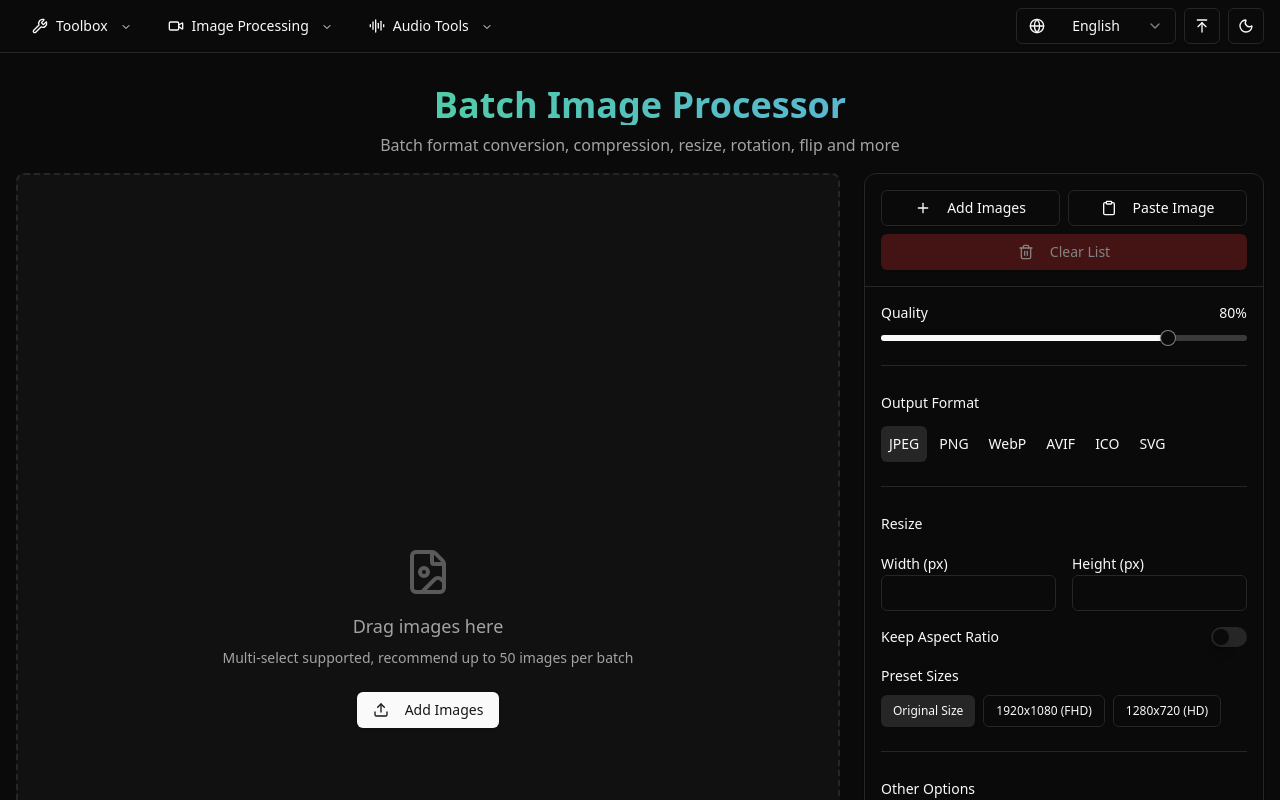
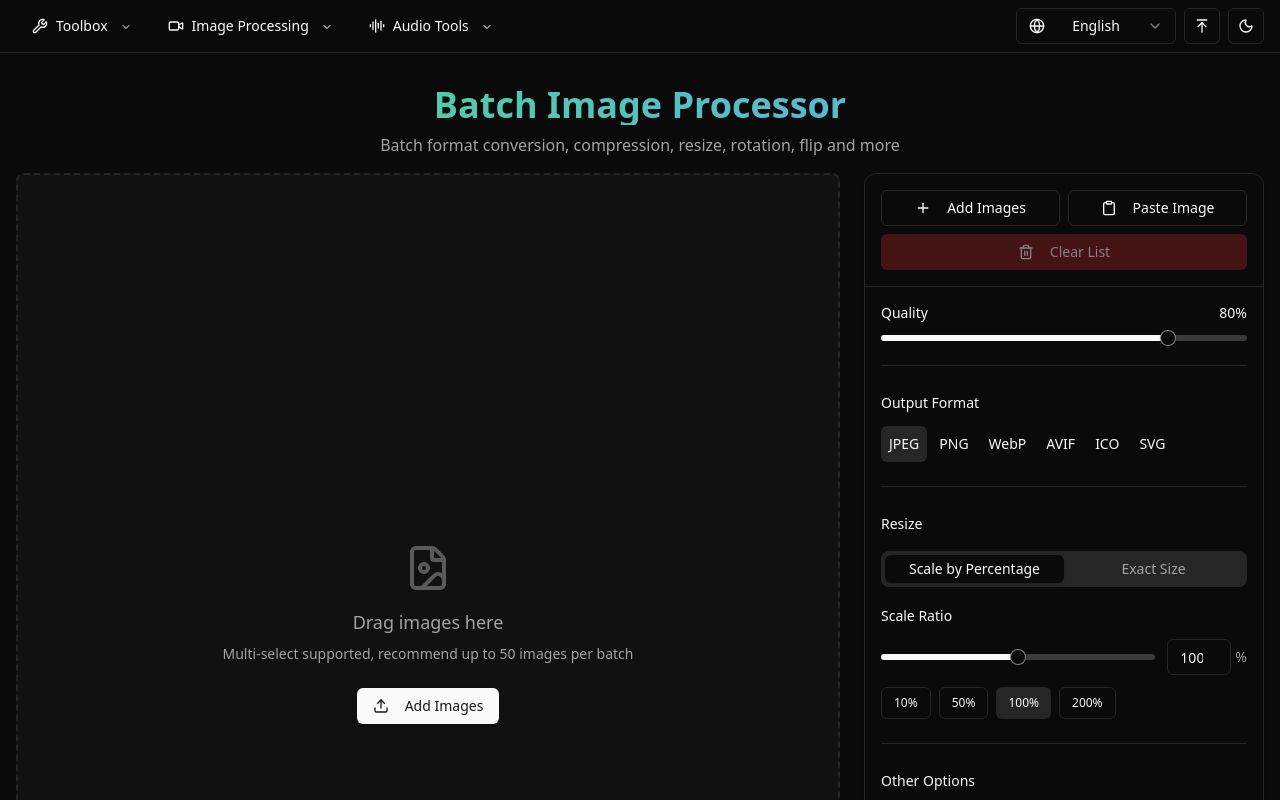
Before and after one commit to lxw15337674/bhwa233-web, a Next.js app: page /en/processor/batchimage in a window 1280 px wide. Shown: the top 800 px of the page. Built offline with nearby package versions, Linux system fonts and the light colour scheme.

Commit message:
feat: 添加图像处理的百分比缩放功能，更新相关组件和国际化支持

```diff
--- a/src/components/media-processor/batch/BatchControlPanel.tsx
+++ b/src/components/media-processor/batch/BatchControlPanel.tsx
@@ -197,7 +197,7 @@ export const BatchControlPanel: React.FC = () => {
             <div className="p-4 space-y-2 flex-shrink-0 bg-background rounded-b-lg">
                 <Button
                     onClick={isProcessing ? cancelProcessing : startProcessing}
-                    disabled={!hasPending && !isProcessing}
+                    disabled={tasks.length === 0}
                     className="w-full"
                     size="lg"
                     variant={isProcessing ? "destructive" : "default"}
--- a/src/components/media-processor/shared/ResizeControl.tsx
+++ b/src/components/media-processor/shared/ResizeControl.tsx
@@ -3,6 +3,8 @@ import { Label } from '@/components/ui/label';
 import { Switch } from '@/components/ui/switch';
 import { Input } from '@/components/ui/input';
 import { Button } from '@/components/ui/button';
+import { Slider } from '@/components/ui/slider';
+import { Tabs, TabsContent, TabsList, TabsTrigger } from '@/components/ui/tabs';
 import { ImageMetadata, ImageProcessingOptions } from '@/utils/imageProcessor';
 import { useTranslation } from '@/components/TranslationProvider';
 
@@ -21,6 +23,8 @@ export const ResizeControl: React.FC<ResizeControlProps> = ({
     const [currentWidth, setCurrentWidth] = useState(0);
     const [currentHeight, setCurrentHeight] = useState(0);
     const [keepAspectRatioState, setKeepAspectRatioState] = useState(false);
+    const [scalePercentage, setScalePercentage] = useState(100);
+    const [resizeMode, setResizeMode] = useState<'exact' | 'percentage'>(options.resizeMode || 'percentage');
 
     // Sync local state with options/metadata
     useEffect(() => {
@@ -40,7 +44,9 @@ export const ResizeControl: React.FC<ResizeControlProps> = ({
         if (options.targetWidth !== null) setCurrentWidth(options.targetWidth);
         if (options.targetHeight !== null) setCurrentHeight(options.targetHeight);
         if (options.keepAspectRatio !== undefined) setKeepAspectRatioState(options.keepAspectRatio);
-    }, [options.targetWidth, options.targetHeight, options.keepAspectRatio]);
+        if (options.scalePercentage !== undefined) setScalePercentage(options.scalePercentage);
+        if (options.resizeMode !== undefined) setResizeMode(options.resizeMode);
+    }, [options.targetWidth, options.targetHeight, options.keepAspectRatio, options.scalePercentage, options.resizeMode]);
 
 
     const handleWidthChange = useCallback((e: ChangeEvent<HTMLInputElement>) => {
@@ -88,10 +94,123 @@ export const ResizeControl: React.FC<ResizeControlProps> = ({
         return currentWidth === w && currentHeight === h;
     }, [currentWidth, currentHeight]);
 
+    // 处理百分比变化
+    const handlePercentageChange = useCallback((percentage: number) => {
+        setScalePercentage(percentage);
+
+        if (inputMetadata) {
+            // 单图模式：计算具体像素值
+            const newWidth = Math.round(inputMetadata.width * percentage / 100);
+            const newHeight = Math.round(inputMetadata.height * percentage / 100);
+            setCurrentWidth(newWidth);
+            setCurrentHeight(newHeight);
+            updateOptions({
+                targetWidth: newWidth,
+                targetHeight: newHeight,
+                scalePercentage: percentage,
+                resizeMode: 'percentage',
+                keepAspectRatio: true // 百分比模式天然保持宽高比
+            });
+        } else {
+            // 批量模式：只存储百分比
+            updateOptions({
+                scalePercentage: percentage,
+                resizeMode: 'percentage',
+                targetWidth: null,
+                targetHeight: null,
+                keepAspectRatio: true
+            });
+        }
+    }, [inputMetadata, updateOptions]);
+
+    // 切换resize模式
+    const handleModeChange = useCallback((mode: 'exact' | 'percentage') => {
+        setResizeMode(mode);
+        updateOptions({ resizeMode: mode });
+
+        if (mode === 'percentage' && inputMetadata) {
+            // 切换到百分比模式时，如果有设置的宽高，计算当前百分比
+            if (currentWidth > 0 && inputMetadata.width > 0) {
+                const calculatedPercentage = Math.round((currentWidth / inputMetadata.width) * 100);
+                setScalePercentage(calculatedPercentage);
+                updateOptions({ scalePercentage: calculatedPercentage });
+            } else {
+                // 否则默认100%
+                handlePercentageChange(100);
+            }
+        }
+    }, [inputMetadata, currentWidth, updateOptions, handlePercentageChange]);
+
     return (
         <div className="space-y-4">
             <Label>{t('imageProcessor.resize')}</Label>
 
+            <Tabs value={resizeMode} onValueChange={(value) => handleModeChange(value as 'exact' | 'percentage')}>
+                <TabsList className="grid w-full grid-cols-2">
+                    <TabsTrigger value="percentage">{t('imageProcessor.resizeTabPercentage')}</TabsTrigger>
+                    <TabsTrigger value="exact">{t('imageProcessor.resizeTabExact')}</TabsTrigger>
+                </TabsList>
+
+                {/* 百分比缩放 Tab */}
+                <TabsContent value="percentage" className="space-y-4 mt-4">
+                    <div className="space-y-3">
+                        <Label>{t('imageProcessor.scaleRatioLabel')}</Label>
+
+                        <div className="flex items-center gap-3">
+                            <Slider
+                                value={[scalePercentage]}
+                                onValueChange={(values) => handlePercentageChange(values[0])}
+                                min={1}
+                                max={200}
+                                step={1}
+                                className="flex-1"
+                            />
+                            <div className="flex items-center gap-1">
+                                <Input
+                                    id="percentage-input"
+                                    type="number"
+                                    value={scalePercentage}
+                                    onChange={(e) => {
+                                        const val = parseInt(e.target.value) || 1;
+                                        const clamped = Math.max(1, Math.min(200, val));
+                                        handlePercentageChange(clamped);
+                                    }}
+                                    min={1}
+                                    max={200}
+                                    className="w-16 text-center"
+                                />
+                                <span className="text-sm text-muted-foreground">%</span>
+                            </div>
+                        </div>
+
+                        {/* 快捷百分比按钮 */}
+                        <div className="flex flex-wrap gap-2">
+                            {[10, 50, 100, 200].map((percent) => (
+                                <Button
+                                    key={percent}
+                                    variant={scalePercentage === percent ? "secondary" : "outline"}
+                                    size="sm"
+                                    onClick={() => handlePercentageChange(percent)}
+                                >
+                                    {percent}%
+                                </Button>
+                            ))}
+                        </div>
+
+                        {/* 预览尺寸 */}
+                        {inputMetadata && scalePercentage !== 100 && (
+                            <div className="text-sm text-muted-foreground text-center pt-2">
+                                {t('imageProcessor.previewScale', {
+                                    original: `${inputMetadata.width}×${inputMetadata.height}`,
+                                    scaled: `${currentWidth}×${currentHeight}`
+                                })}
+                            </div>
+                        )}
+                    </div>
+                </TabsContent>
+
+                {/* 精确尺寸 Tab */}
+                <TabsContent value="exact" className="space-y-4 mt-4">
                     <div className="grid grid-cols-2 gap-4">
                         <div>
                             <Label htmlFor="width-input">{t('imageProcessor.width')} (px)</Label>
@@ -117,7 +236,7 @@ export const ResizeControl: React.FC<ResizeControlProps> = ({
                         </div>
                     </div>
 
-            <div className="flex items-center justify-between mt-4">
+                    <div className="flex items-center justify-between">
                         <Label htmlFor="keep-aspect-ratio">{t('imageProcessor.keepAspectRatio')}</Label>
                         <Switch
                             id="keep-aspect-ratio"
@@ -135,7 +254,7 @@ export const ResizeControl: React.FC<ResizeControlProps> = ({
                         />
                     </div>
 
-            <div className="space-y-2 mt-4">
+                    <div className="space-y-2">
                         <Label>{t('imageProcessor.presetSizes')}</Label>
                         <div className="flex flex-wrap gap-2">
                             <Button
@@ -174,6 +293,8 @@ export const ResizeControl: React.FC<ResizeControlProps> = ({
                             </Button>
                         </div>
                     </div>
+                </TabsContent>
+            </Tabs>
         </div>
     );
 };
--- a/src/i18n/en.json
+++ b/src/i18n/en.json
@@ -226,7 +226,13 @@
         "keepAspectRatio": "Keep Aspect Ratio",
         "finalSize": "Final Size",
         "willBe": "will be",
-        "presetSizes": "Preset Sizes"
+        "presetSizes": "Preset Sizes",
+        "resizeTabExact": "Exact Size",
+        "resizeTabPercentage": "Scale by Percentage",
+        "scaleRatioLabel": "Scale Ratio",
+        "percentageInput": "Percentage",
+        "previewScale": "Preview: {{original}} → {{scaled}}",
+        "batchScaleHint": "Will apply {{percent}}% scale to each image"
     },
     "batchImageProcessor": {
         "title": "Batch Image Processor",
--- a/src/i18n/zh.json
+++ b/src/i18n/zh.json
@@ -227,7 +227,13 @@
         "keepAspectRatio": "保持宽高比",
         "finalSize": "最终尺寸",
         "willBe": "将为",
-        "presetSizes": "预设尺寸"
+        "presetSizes": "预设尺寸",
+        "resizeTabExact": "精确尺寸",
+        "resizeTabPercentage": "按比例缩放",
+        "scaleRatioLabel": "缩放比例",
+        "percentageInput": "百分比",
+        "previewScale": "预览：{{original}} → {{scaled}}",
+        "batchScaleHint": "将对每张图片应用 {{percent}}% 缩放"
     },
     "batchImageProcessor": {
         "title": "图片批量处理器",
--- a/src/stores/media-processor/batch-image-store.ts
+++ b/src/stores/media-processor/batch-image-store.ts
@@ -142,9 +142,18 @@ export const useBatchImageStore = create<BatchImageStore>((set, get) => ({
         const { isProcessing, tasks } = get();
         if (isProcessing) return;
 
+        // 自动重置已完成或失败的任务为 pending，以便重新处理
+        set(state => ({
+            tasks: state.tasks.map(t =>
+                (t.status === 'success' || t.status === 'error')
+                    ? { ...t, status: 'pending' as const, progress: 0, error: undefined, outputBlob: undefined, outputMetadata: undefined }
+                    : t
+            )
+        }));
+
         set({ isProcessing: true });
 
-        const pendingTasks = tasks.filter(t => t.status === 'pending');
+        const pendingTasks = get().tasks.filter(t => t.status === 'pending');
         if (pendingTasks.length === 0) {
             set({ isProcessing: false });
             return;
--- a/src/utils/imageProcessor.ts
+++ b/src/utils/imageProcessor.ts
@@ -29,6 +29,8 @@ export interface ImageProcessingOptions {
     targetWidth: number | null;
     targetHeight: number | null;
     keepAspectRatio: boolean;
+    resizeMode?: 'exact' | 'percentage';  // 缩放模式：精确尺寸或按比例
+    scalePercentage?: number;              // 百分比缩放值 (1-200)
 
     // 旋转翻转
     rotation: 0 | 90 | 180 | 270;
@@ -65,6 +67,8 @@ export const defaultImageOptions: ImageProcessingOptions = {
     targetWidth: null,
     targetHeight: null,
     keepAspectRatio: false,
+    resizeMode: 'percentage',
+    scalePercentage: 100,
     rotation: 0,
     flipHorizontal: false,
     flipVertical: false,
--- a/src/workers/image-processor.worker.ts
+++ b/src/workers/image-processor.worker.ts
@@ -92,6 +92,8 @@ interface ImageProcessingOptions {
     targetWidth: number | null;
     targetHeight: number | null;
     keepAspectRatio: boolean;
+    resizeMode?: 'exact' | 'percentage';
+    scalePercentage?: number;
     rotation: 0 | 90 | 180 | 270;
     flipHorizontal: boolean;
     flipVertical: boolean;
@@ -423,11 +425,20 @@ async function processStaticImage(
         }
 
         // 缩放
-        if (options.scale !== 1 || options.targetWidth || options.targetHeight) {
+        if (options.scale !== 1 || options.targetWidth || options.targetHeight || (options.resizeMode === 'percentage' && options.scalePercentage)) {
             sendProgress(requestId, 50, '缩放...');
 
-            if (options.targetWidth || options.targetHeight) {
-                // 指定尺寸模式
+            // 优先处理百分比模式（用于批量处理）
+            if (options.resizeMode === 'percentage' && options.scalePercentage !== undefined && options.scalePercentage !== 100) {
+                // 百分比缩放：基于当前图片的原始尺寸
+                const percentage = options.scalePercentage / 100;
+                if (percentage !== 1) {
+                    const resized = image.resize(percentage);
+                    image.delete();
+                    image = resized;
+                }
+            } else if (options.targetWidth || options.targetHeight) {
+            // 指定尺寸模式（精确像素）
                 const targetW = options.targetWidth || image.width;
                 const targetH = options.targetHeight || image.height;
                 const scaleW = targetW / image.width;
@@ -450,7 +461,7 @@ async function processStaticImage(
                     }
                 }
             } else if (options.scale !== 1) {
-                // 比例缩放模式
+                // 旧的比例缩放模式（向后兼容）
                 const resized = image.resize(options.scale);
                 image.delete();
                 image = resized;
```
Lines whose indentation alone changed are shown as unchanged.
